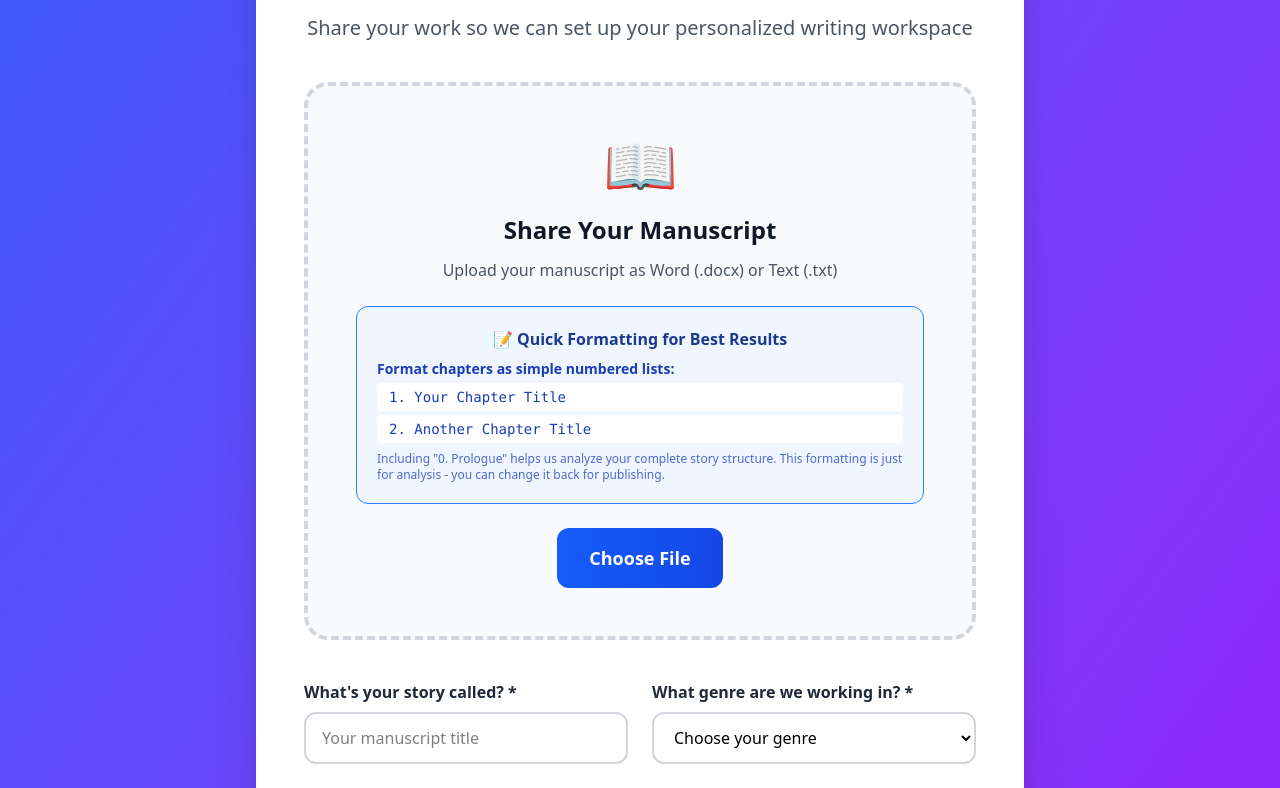
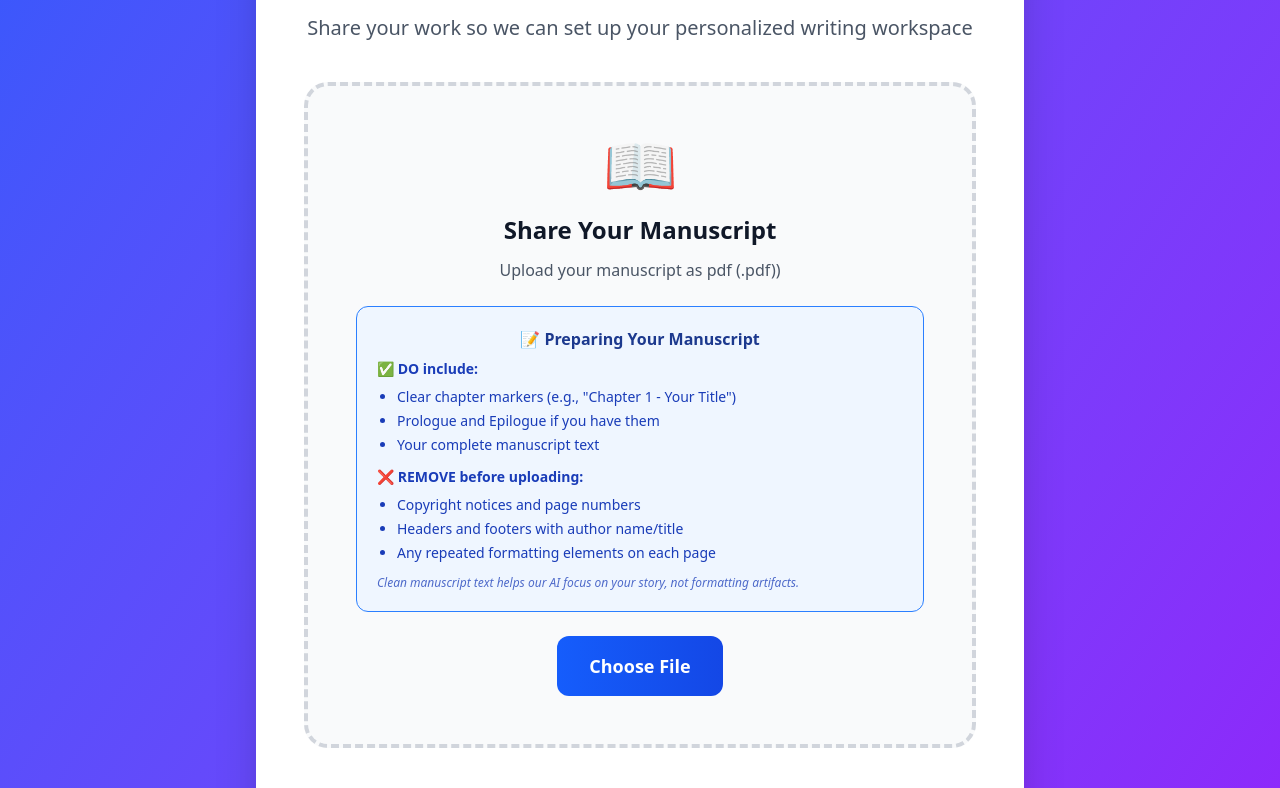
Before and after one commit to SpikeIreland/authorslab-app, a Next.js app: page /onboarding in a window 1280 px wide. Shown: the part 538-1326 px from the top of the page. Built offline with nearby package versions, Linux system fonts and the light colour scheme.

Commit message:
Remove chapter title prefix from content, add manuscript prep instructions

```diff
--- a/src/app/author-studio/page.tsx
+++ b/src/app/author-studio/page.tsx
@@ -284,6 +284,16 @@ function StudioContent() {
 
     // Convert plain text to HTML paragraphs
     let content = chapter.content || 'This chapter content is being loaded...'
+
+    // Remove the "Chapter X - Title" prefix from the beginning
+    content = content.replace(/^Chapter\s+\d+\s*-\s*[^\n]+\n*/i, '')
+
+    // Remove copyright footer patterns (e.g., "The Veil and the Flame ©Carl Lyons 2025 8")
+    content = content.replace(/The Veil and the Flame\s*ã.*?\d+\s*$/gmi, '')
+
+    // Clean up extra whitespace
+    content = content.trim()
+
     if (!content.includes('<p>')) {
       const paragraphs = content
         .split(/\n\n+/)
--- a/src/app/onboarding/page.tsx
+++ b/src/app/onboarding/page.tsx
@@ -504,21 +504,32 @@ function OnboardingContent() {
                                 <div className="text-gray-600 mb-6">
                                     {uploadStatus === 'success' && wordCount > 0
                                         ? `${wordCount.toLocaleString()} words ready for analysis`
-                                        : 'Upload your manuscript as Word (.docx) or Text (.txt)'}
+                                        : 'Upload your manuscript as pdf (.pdf))'}
                                 </div>
 
                                 {/* Formatting Tip */}
+                                {/* Manuscript Preparation Tips */}
                                 <div className="bg-blue-50 border border-blue-500 rounded-xl p-5 mb-6 text-left max-w-xl mx-auto">
                                     <div className="font-semibold text-blue-900 mb-2 text-center">
-                                        📝 Quick Formatting for Best Results
+                                        📝 Preparing Your Manuscript
                                     </div>
-                                    <div className="text-blue-800 text-sm space-y-1">
-                                        <p><strong>Format chapters as simple numbered lists:</strong></p>
-                                        <code className="block bg-white px-3 py-1 rounded my-1">1. Your Chapter Title</code>
-                                        <code className="block bg-white px-3 py-1 rounded my-1">2. Another Chapter Title</code>
-                                        <p className="text-xs mt-2 opacity-75">
-                                            Including &quot;0. Prologue&quot; helps us analyze your complete story structure.
-                                            This formatting is just for analysis - you can change it back for publishing.
+                                    <div className="text-blue-800 text-sm space-y-2">
+                                        <p><strong>✅ DO include:</strong></p>
+                                        <ul className="list-disc ml-5 space-y-1">
+                                            <li>Clear chapter markers (e.g., "Chapter 1 - Your Title")</li>
+                                            <li>Prologue and Epilogue if you have them</li>
+                                            <li>Your complete manuscript text</li>
+                                        </ul>
+
+                                        <p className="mt-3"><strong>❌ REMOVE before uploading:</strong></p>
+                                        <ul className="list-disc ml-5 space-y-1">
+                                            <li>Copyright notices and page numbers</li>
+                                            <li>Headers and footers with author name/title</li>
+                                            <li>Any repeated formatting elements on each page</li>
+                                        </ul>
+
+                                        <p className="text-xs mt-3 opacity-75 italic">
+                                            Clean manuscript text helps our AI focus on your story, not formatting artifacts.
                                         </p>
                                     </div>
                                 </div>
@@ -526,7 +537,7 @@ function OnboardingContent() {
                                 <input
                                     type="file"
                                     id="fileInput"
-                                    accept=".pdf,.docx,.doc,.txt"
+                                    accept=".pdf"
                                     onChange={handleFileChange}
                                     className="hidden"
                                 />
```
Lines whose indentation alone changed are shown as unchanged.
